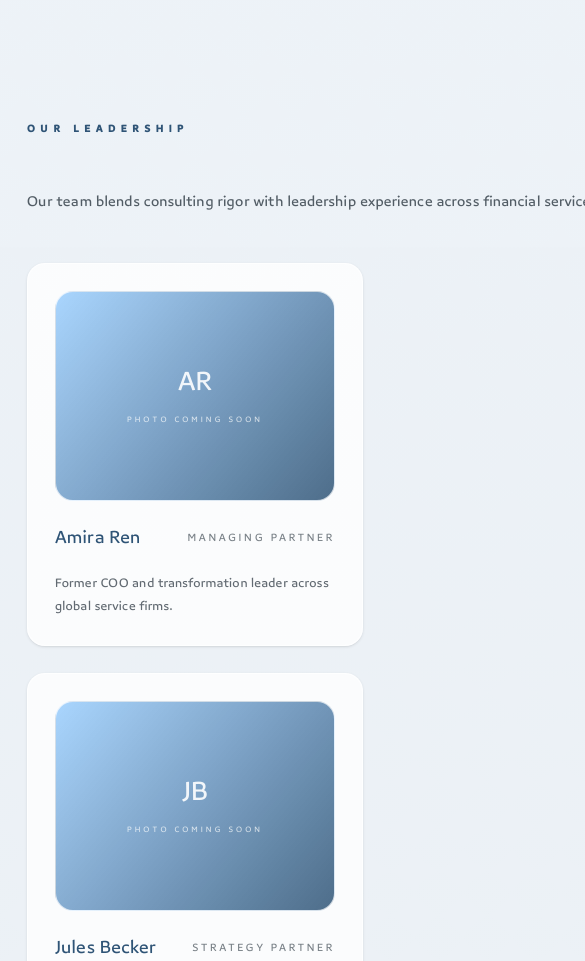
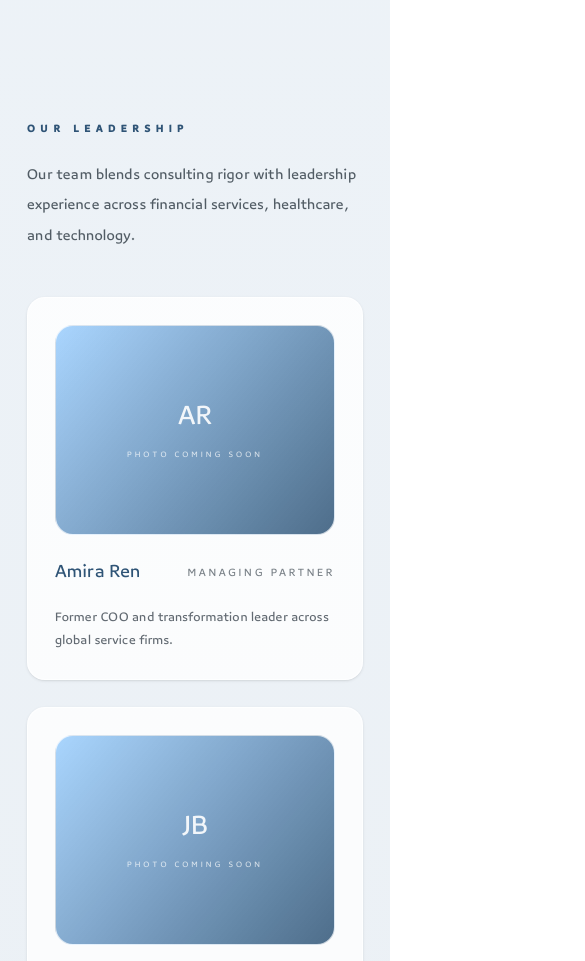
Before and after one commit to soumayaelmagh/Tahoul, a Next.js app in the folder my-app/: page / in a window 390 px wide. Shown: the part 5380-6341 px from the top of the page, 585 px wide, since content can reach past the window. Built offline with nearby package versions, Linux system fonts and the light colour scheme.

Commit message:
fix building errors

```diff
--- a/my-app/app/components/Contact.tsx
+++ b/my-app/app/components/Contact.tsx
@@ -11,12 +11,6 @@ export default function Contact() {
           >
             {contact.eyebrow}
           </p>
-          <h2
-            className="section-title fade-up font-display text-3xl md:text-4xl"
-            style={{ animationDelay: "0.1s" }}
-          >
-            {contact.title}
-          </h2>
           <div className="grid gap-4 sm:grid-cols-2">
             {contact.details.map((detail) => (
               <div
--- a/my-app/app/components/Services.tsx
+++ b/my-app/app/components/Services.tsx
@@ -1,7 +1,9 @@
+import type { ReactNode } from "react";
+
 import { services } from "../content";
 
 export default function Services() {
-  const serviceIcons: Record<string, JSX.Element> = {
+  const serviceIcons: Record<string, ReactNode> = {
     Strategy: (
       <svg
         aria-hidden="true"
--- a/my-app/app/components/Team.tsx
+++ b/my-app/app/components/Team.tsx
@@ -13,19 +13,21 @@ export default function Team() {
           >
             {team.eyebrow}
           </p>
+          {team.title ? (
             <h2
               className="section-title fade-up font-display text-3xl md:text-4xl"
               style={{ animationDelay: "0.1s" }}
             >
               {team.title}
             </h2>
-        </div>
+          ) : null}
           <p
-          className="section-description fade-up max-w-lg whitespace-nowrap"
+            className="section-description fade-up max-w-lg text-left"
             style={{ animationDelay: "0.2s" }}
           >
             {team.description}
           </p>
+        </div>
       </div>
       <div className="mt-10 grid gap-6 md:grid-cols-3">
         {team.members.map((member) => {
```
Lines whose indentation alone changed are shown as unchanged.
